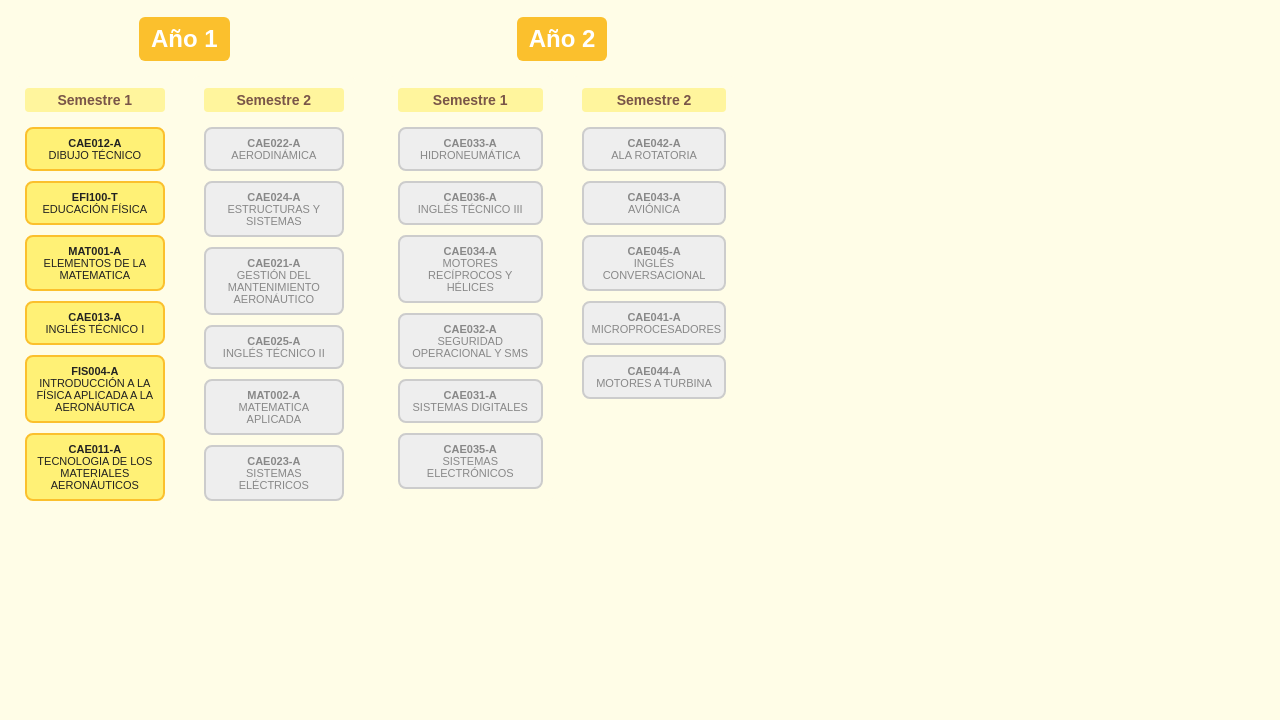
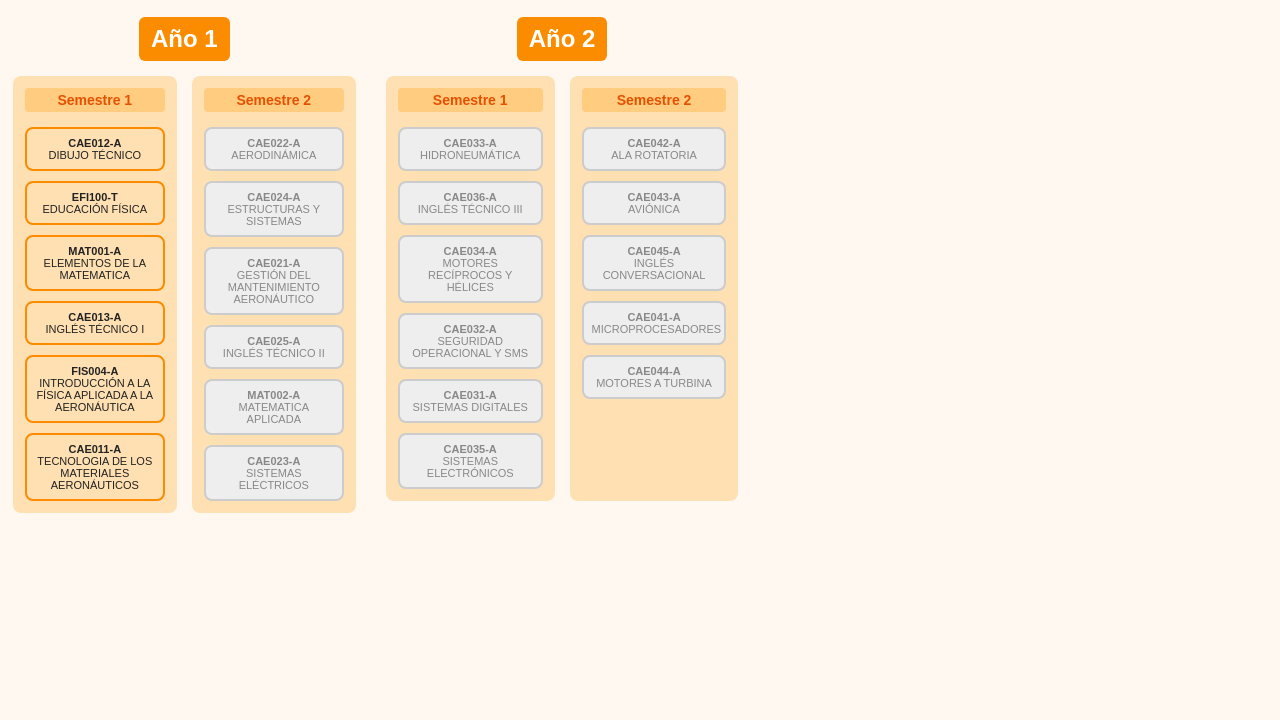
Before and after one commit to cedaerusm/Malla-Interactiva-TUMA, a plain HTML site: page index.html in a window 1280 px wide. Shown: the part 80-800 px from the top of the page. Drawn offline with Linux system fonts and the light colour scheme.

Commit message:
Update styles.css

```diff
--- a/styles.css
+++ b/styles.css
@@ -1,6 +1,6 @@
 body {
   font-family: Arial, sans-serif;
-  background-color: #fffde7;
+  background-color: #fff8f0;
   color: #222;
   text-align: center;
   margin: 0;
@@ -10,7 +10,7 @@ body {
 }
 
 h1 {
-  background-color: #fdd835;
+  background-color: #fb8c00;
   color: white;
   padding: 20px;
   margin: 0 0 20px 0;
@@ -33,7 +33,7 @@ h1 {
 }
 
 .columna-ano h2 {
-  background-color: #fbc02d;
+  background-color: #fb8c00;
   padding: 8px 12px;
   margin: 0;
   border-radius: 6px;
@@ -50,7 +50,7 @@ h1 {
   display: flex;
   flex-direction: column;
   gap: 10px;
-  background-color: #fffde7;
+  background-color: #ffe0b2;
   padding: 12px;
   border-radius: 8px;
   flex: 1;
@@ -60,19 +60,19 @@ h1 {
 .semestre h3 {
   margin: 0 0 5px 0;
   font-size: 14px;
-  background-color: #fff59d;
+  background-color: #ffcc80;
   border-radius: 4px;
   padding: 4px;
-  color: #795548;
+  color: #e65100;
 }
 
 .ramo {
-  background-color: #fff176;
+  background-color: #ffe0b2;
   border-radius: 8px;
   padding: 8px;
   font-size: 11px;
   cursor: pointer;
-  border: 2px solid #fbc02d;
+  border: 2px solid #fb8c00;
   transition: 0.3s;
 }
 
@@ -88,7 +88,7 @@ h1 {
 }
 
 .ramo.aprobado {
-  background-color: #fbc02d;
+  background-color: #ffb74d;
   color: white;
-  border-color: #f9a825;
+  border-color: #e65100;
 }
```
